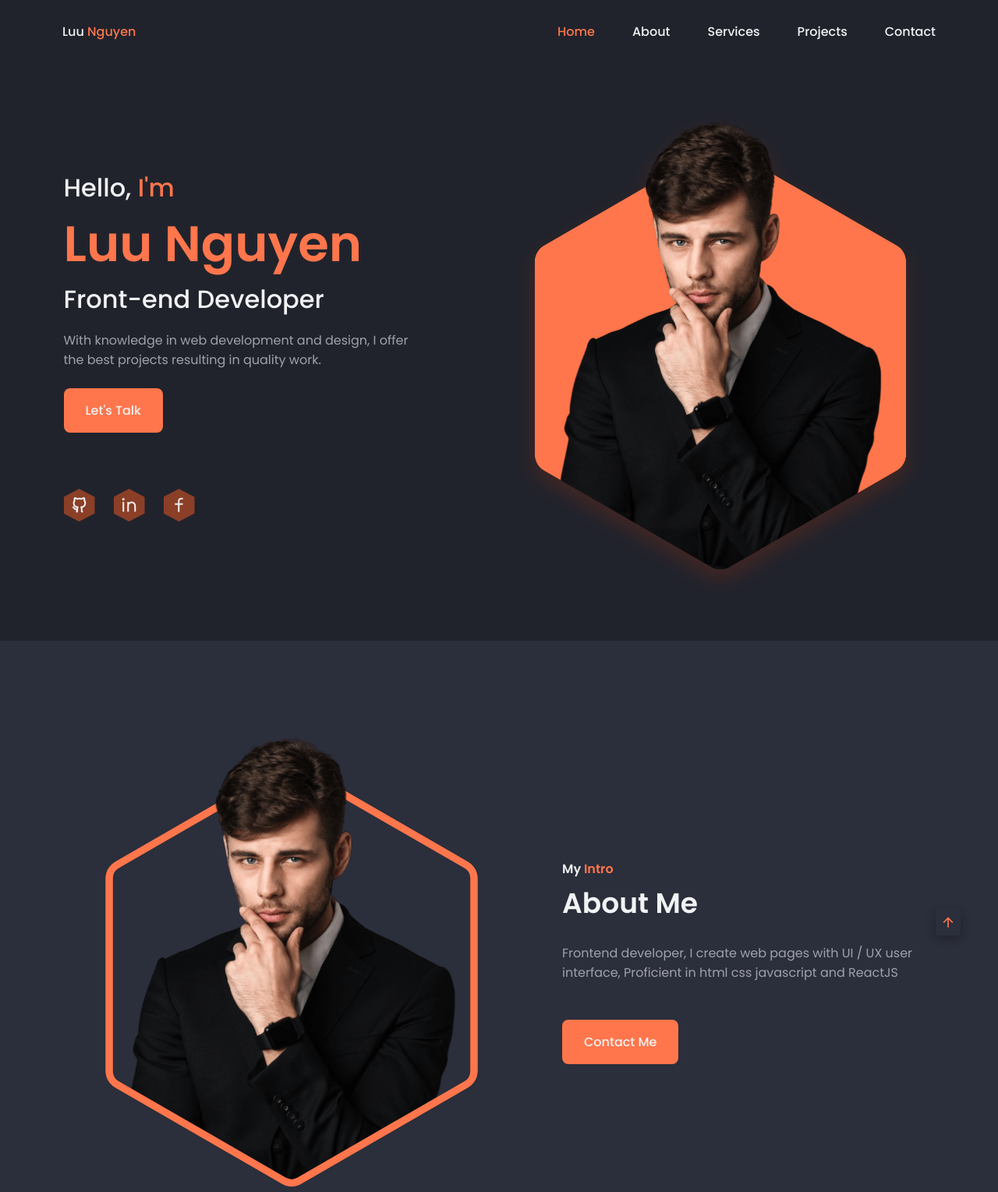
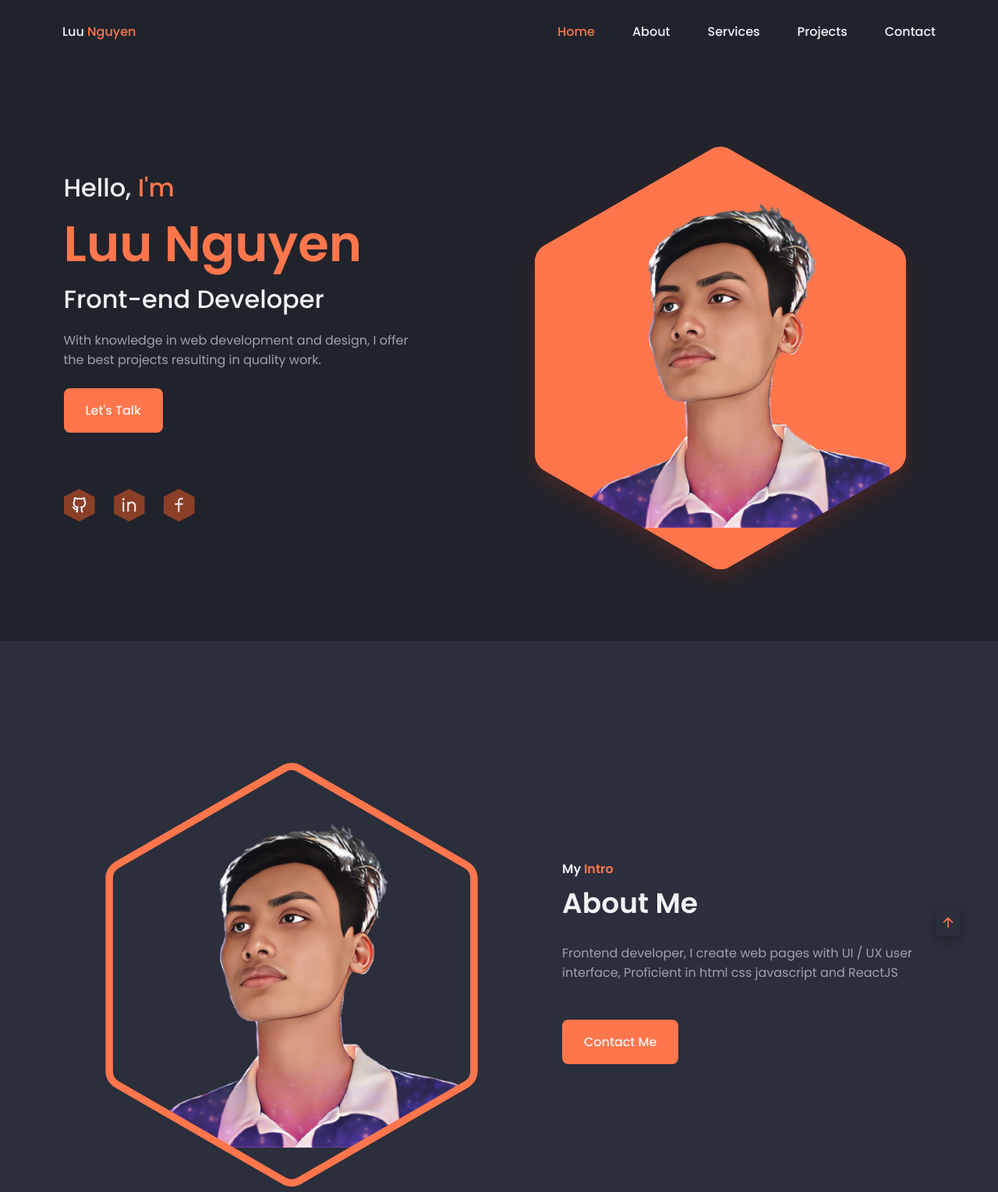
Before and after one commit to ethadnguyen/portfolio, a plain HTML site: page index.html in a window 1280 px wide. Shown: the top 1529 px of the page at 78% size. Drawn offline with nearby package versions, Linux system fonts and the light colour scheme.

Commit message:
change avatar

```diff
--- a/index.html
+++ b/index.html
@@ -155,7 +155,7 @@
                   id="imageBlob"
                   width="640"
                   height="925"
-                  href="./assets/img/perfil.png"
+                  href="./assets/img/ethad.png"
                 />
               </defs>
             </svg>
@@ -242,7 +242,7 @@
                   id="imageBorder"
                   width="640"
                   height="940"
-                  href="./assets/img/perfil.png"
+                  href="./assets/img/ethad.png"
                 />
               </defs>
             </svg>
```
Also changed, not shown: assets/img/ethad.png (added), assets/img/perfil.png (deleted).
